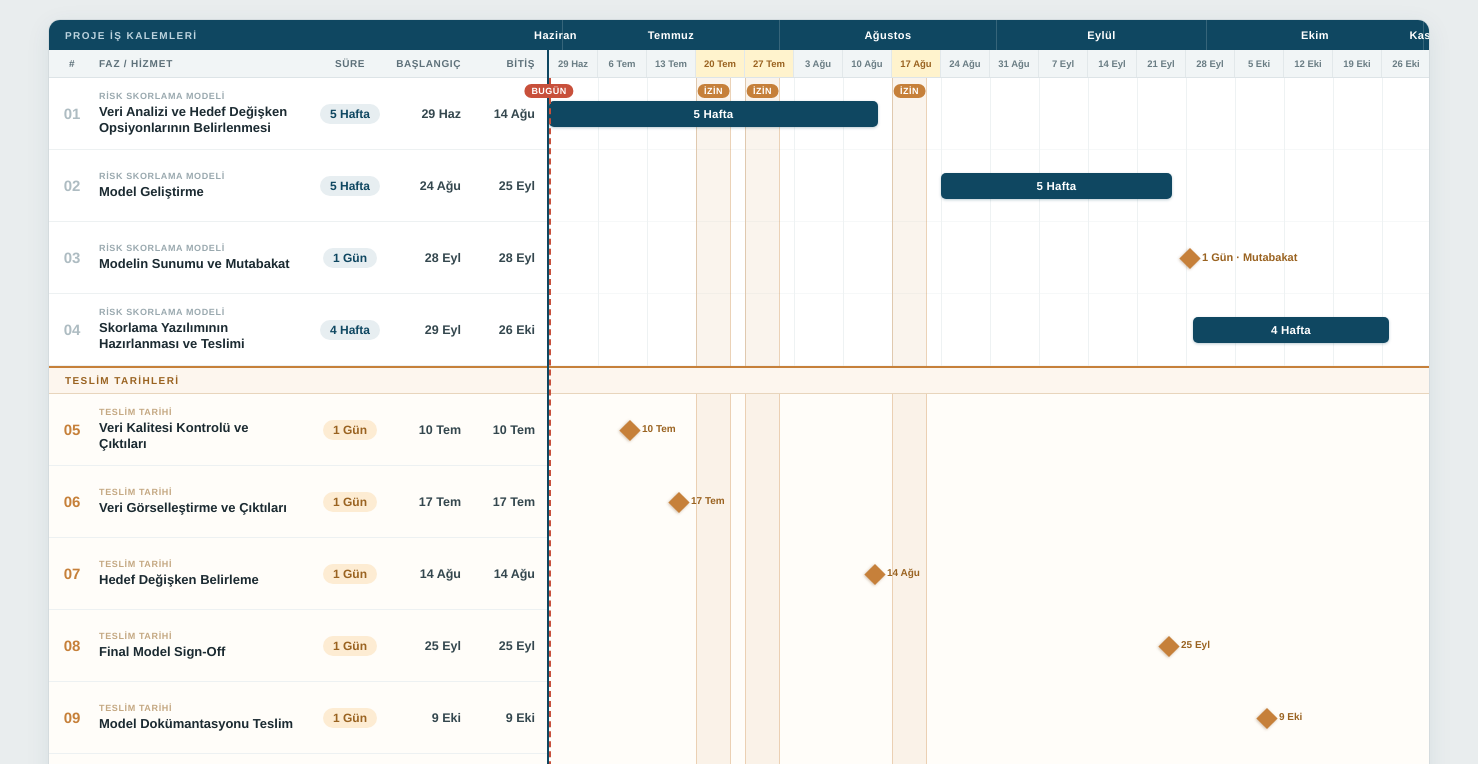
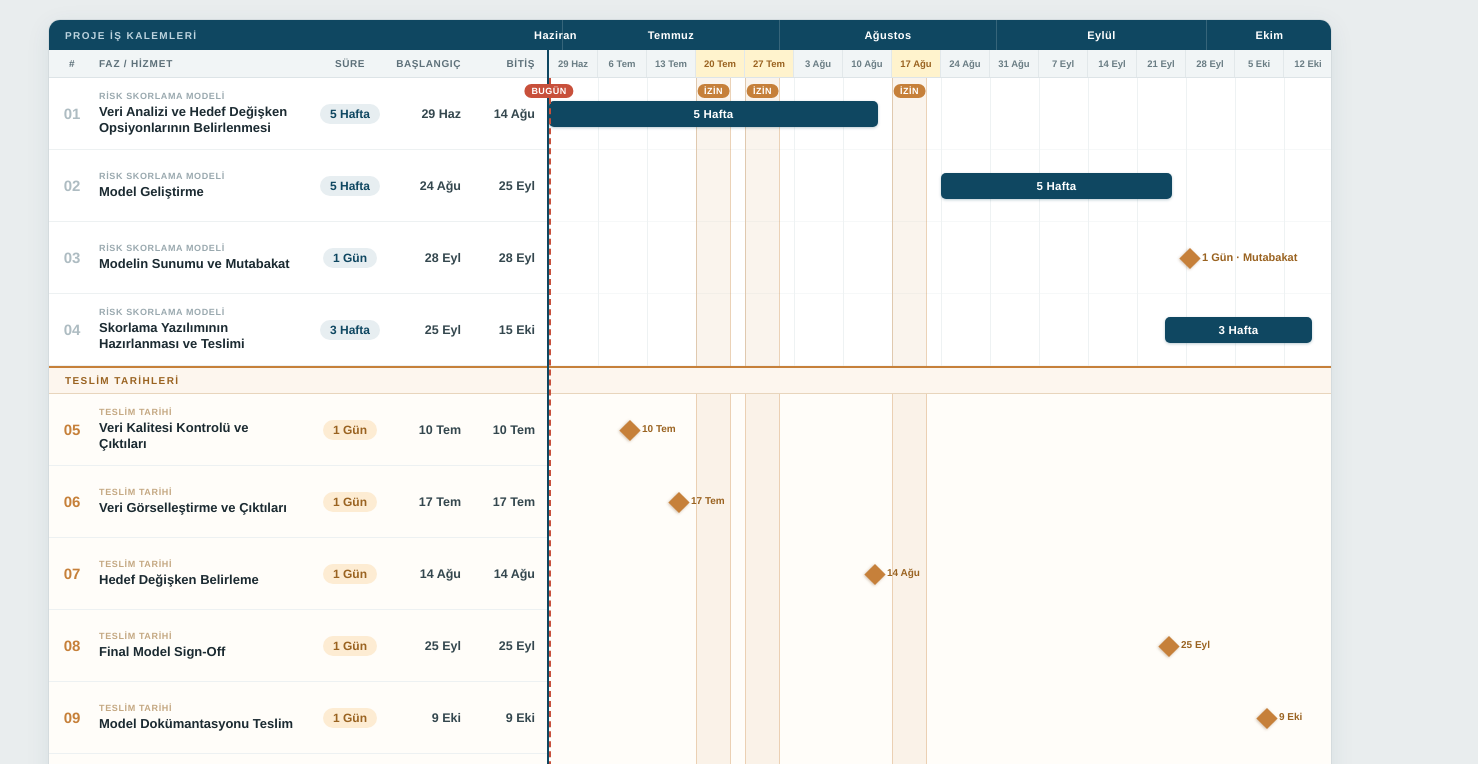
Before and after one commit to hakanmaz/PayTR-Chargeback-Model-Development, a plain HTML site: page index.html in a window 1280 px wide. Shown: the part 139-903 px from the top of the page, 1478 px wide, since content can reach past the window. Drawn offline with Linux system fonts and the light colour scheme.

Commit message:
Fix Phase 4 to fixed dates 25 Eyl – 15 Eki
Co-Authored-By: Claude Opus 4.8 <noreply@anthropic.com>

```diff
--- a/index.html
+++ b/index.html
@@ -63,15 +63,16 @@ function render(config) {
       desc: 'Hedef Değişken Opsiyonları üzerinde PAYTR ile mutabakatın ardından başlar.' },
     { name: 'Modelin Sunumu ve Mutabakat', durLabel: '1 Gün', bdays: 1, type: 'milestone',
       desc: 'Mindberg.ai tarafından farklı hedef değişkenler üzerinde geliştirilen modeller sunulur ve nihai modele karar verilir.' },
-    { name: 'Skorlama Yazılımının Hazırlanması ve Teslimi', durLabel: '4 Hafta', bdays: 20, type: 'bar',
+    { name: 'Skorlama Yazılımının Hazırlanması ve Teslimi', durLabel: '3 Hafta', bdays: 0, type: 'bar',
+      fixedStart: '2026-09-25', fixedEnd: '2026-10-15',
       desc: 'Bu çalışma, nihai modele karar verilmesinin ardından başlayabilir ve PAYTR sistemlerine entegrasyonu için PAYTR ve Mindberg.ai ekiplerinin ortak eforu gerekmektedir.' },
   ];
 
   let cursor = firstBiz(start);
   const sched = raw.map((t, i) => {
-    const s = new Date(cursor);
-    const e = endBiz(s, t.bdays);
-    cursor = nextBiz(e);
+    const s = t.fixedStart ? parse(t.fixedStart) : new Date(cursor);
+    const e = t.fixedEnd ? parse(t.fixedEnd) : endBiz(s, t.bdays);
+    if (!t.fixedStart) cursor = nextBiz(e);
     return { ...t, idx: i, no: String(i + 1).padStart(2, '0'), start: s, end: e };
   });
 
```
